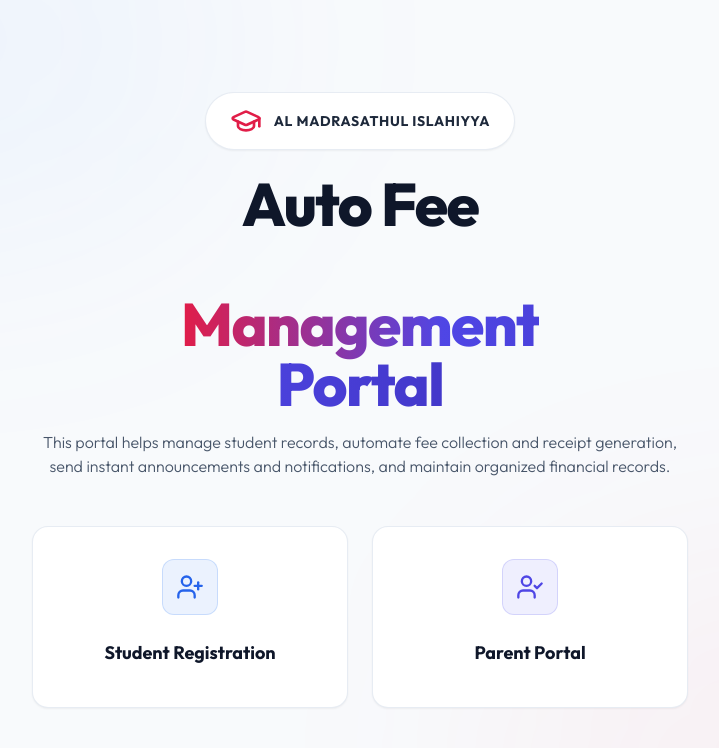
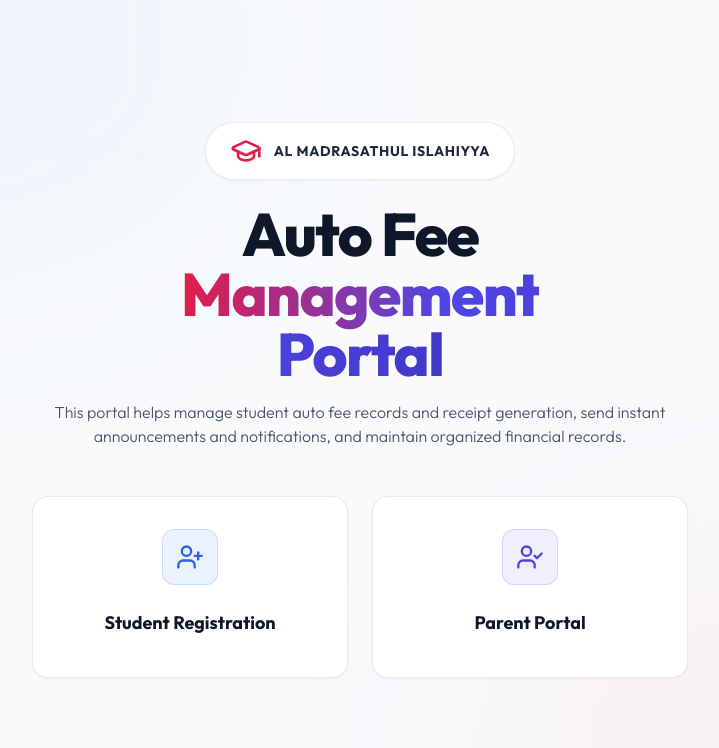
Before and after one commit to Adarshpm-0707/fee-portal, a React (Vite) app: page / in a window 1280 px wide. Shown: the top 748 px of the page, without its empty margins (280-999 px from the left). Built offline with nearby package versions, Linux system fonts and the light colour scheme; no server answers.

Commit message:
create a fee portal web application

```diff
--- a/src/pages/Landing.jsx
+++ b/src/pages/Landing.jsx
@@ -25,7 +25,7 @@ export default function Landing() {
 
         {/* Title */}
         <h1 className="text-3xl sm:text-4xl md:text-6xl font-extrabold tracking-tight mb-4 text-slate-900 leading-tight">
-          Auto Fee{" "} <br/>
+          Auto Fee{" "}
           <span className="bg-gradient-to-r from-rose-600 via-indigo-600 to-indigo-700 bg-clip-text text-transparent">
             <br className="hidden sm:inline" /> Management <br/> Portal
           </span>
@@ -33,7 +33,7 @@ export default function Landing() {
 
         {/* Description */}
         <p className="text-sm md:text-base text-slate-600 max-w-2xl mb-8 md:mb-12 font-light leading-relaxed px-2">
-      This portal helps manage student records, automate fee collection and receipt generation, send instant announcements and notifications, and maintain organized financial records.
+     This portal helps manage student auto fee records and receipt generation, send instant announcements and notifications, and maintain organized financial records.
         </p>
 
         {/* Navigation Grid (Private Admin layout hides /login card) */}
```
